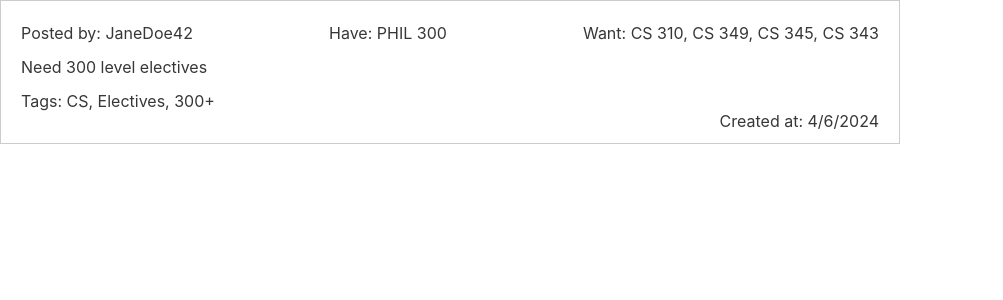
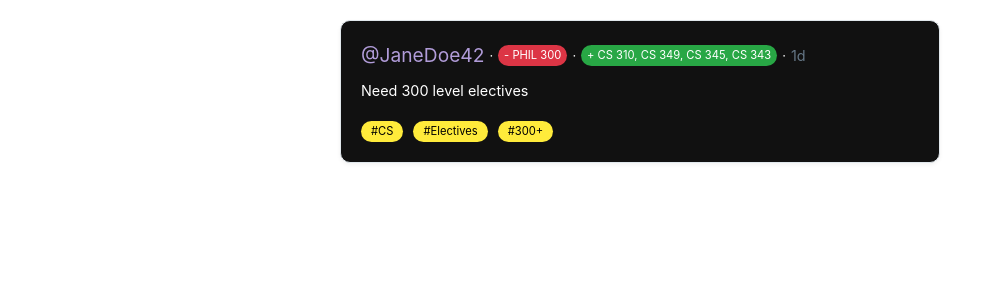
Before and after one commit to j-ackie/brutus, a React (Create React App) app in the folder frontend/: page / in a window 1280 px wide. Shown: the top 300 px of the page, without its empty margins (0-1003 px from the left). Built offline with nearby package versions, Linux system fonts and the light colour scheme.

Commit message:
shitty dark mode

```diff
--- a/frontend/src/components/listing/Listing.tsx
+++ b/frontend/src/components/listing/Listing.tsx
@@ -10,25 +10,81 @@ interface ListingProps {
   created_at: string;
 }
 
+function formatTimeAgo(created_at: string): string {
+  const date = new Date(created_at);
+  const now = new Date();
+  const diffInSeconds = (now.getTime() - date.getTime()) / 1000;
+  const diffInMinutes = Math.round(diffInSeconds / 60);
+  const diffInHours = Math.round(diffInMinutes / 60);
+  const diffInDays = Math.round(diffInHours / 24);
+
+  if (diffInDays > 0) {
+    return `${diffInDays}d`;
+  } else if (diffInHours > 0) {
+    return `${diffInHours}h`;
+  } else if (diffInMinutes > 0) {
+    return `${diffInMinutes}m`;
+  } else {
+    return `${Math.round(diffInSeconds)}s`;
+  }
+}
+
 const Listing: React.FC<ListingProps> = ({ user, description, have, want, tags, created_at }) => {
-  const tagsDisplay = tags.join(', ');
+  const timeAgo = formatTimeAgo(created_at);
 
   return (
-    <div className="card mb-3" style={{ display: 'flex', flexDirection: 'column', maxWidth: '900px', padding: '20px', border: '1px solid #ccc', position: 'relative' }}>
-      <div style={{ display: 'flex', justifyContent: 'space-between', marginBottom: '10px' }}>
-        <RegText text={`Posted by: ${user}`} />
-        <RegText text={`Have: ${have}`} />
-        <RegText text={`Want: ${want}`} />
+    <div className="listing-card" style={{
+      display: 'flex',
+      flexDirection: 'column',
+      maxWidth: '600px',
+      padding: '20px',
+      border: '1px solid #e1e8ed',
+      borderRadius: '10px',
+      margin: '20px auto',
+      boxShadow: '0 2px 4px rgba(0, 0, 0, 0.05)',
+      backgroundColor: ' #111111',
+      color: '#FFF',
+      position: 'relative',
+    }}>
+      <div style={{ marginBottom: '10px', display: 'flex', alignItems: 'center', fontSize: '0.8em', justifyContent: 'flex-start' }}>
+        <SubHeading text={`@${user}`} color="#b19cd9" />
+        <span style={{ margin: '0 5px', color: '#FFF' }}>&middot;</span>
+        <div style={{
+          backgroundColor: '#dc3545',
+          borderRadius: '20px',
+          padding: '2px 6px',
+          color: 'white',
+          display: 'inline-block',
+        }}>
+          <Label text={`- ${have}`} color="#ffffff"/>
+        </div>
+        <span style={{ margin: '0 5px', color: '#FFF' }}>&middot;</span>
+        <div style={{
+          backgroundColor: '#28a745',
+          borderRadius: '20px',
+          padding: '2px 6px',
+          color: 'white',
+          display: 'inline-block',
+        }}>
+          <Label text={`+ ${want}`} color="#ffffff"/>
+        </div>
+        <span style={{ margin: '0 5px', color: '#FFF' }}>&middot;</span>
+        <RegText text={timeAgo} color="#657786"/>
       </div>
-      {/* Explicitly align the description text to the left */}
       <div style={{ textAlign: 'left', marginBottom: '10px' }}>
-        <RegText text={description} />
+        <RegText text={description} color="#FFF"/>
       </div>
-      <div style={{ marginBottom: '10px' }}>
-        <RegText text={`Tags: ${tagsDisplay}`} />
-      </div>
-      <div style={{ position: 'absolute', bottom: '10px', right: '20px' }}>
-        <RegText text={`Created at: ${created_at}`} />
+      <div style={{ display: 'flex', flexWrap: 'wrap', gap: '10px', marginTop: '10px' }}>
+        {tags.map(tag => (
+          <div key={tag} style={{
+            backgroundColor: '#ffeb3b',
+            borderRadius: '20px',
+            padding: '2px 10px',
+            color: 'black',
+          }}>
+            <Label text={`#${tag}`} color="#000"/>
+          </div>
+        ))}
       </div>
     </div>
   );
--- a/frontend/src/global/Text.tsx
+++ b/frontend/src/global/Text.tsx
@@ -1,17 +1,17 @@
 import React from 'react'
 import { COLORS } from './Colors'
 
-function Label({text, color=COLORS.text, ...props} : {text: string, color?: string}) {
+function RegText({text, color=COLORS.text, ...props} : {text: string, color?: string}) {
   return (
-    <div style={{color: color, fontSize: '1rem'}} {...props}>
+    <div style={{color: color, fontSize: '0.9rem'}} {...props}>
       {text}
     </div>
   )
 }
 
-function RegText({text, color=COLORS.text, ...props} : {text: string, color?: string}) {
+function Label({text, color=COLORS.text, ...props} : {text: string, color?: string}) {
   return (
-    <div style={{color: color, fontSize: '1rem'}} {...props}>
+    <div style={{color: color, fontSize: '0.7rem'}} {...props}>
       {text}
     </div>
   )
@@ -19,7 +19,7 @@ function RegText({text, color=COLORS.text, ...props} : {text: string, color?: st
 
 function SubHeading({text, color=COLORS.text, ...props} : {text: string, color?: string}) {
   return (
-    <div style={{color: color, fontSize: '1.5rem'}} {...props}>
+    <div style={{color: color, fontSize: '1.2rem'}} {...props}>
       {text}
     </div>
   )
```
